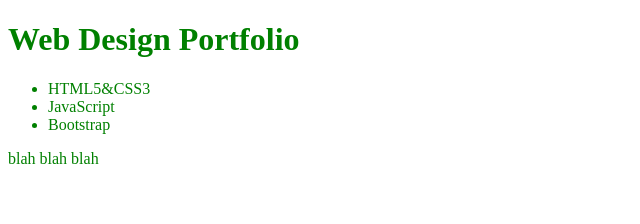
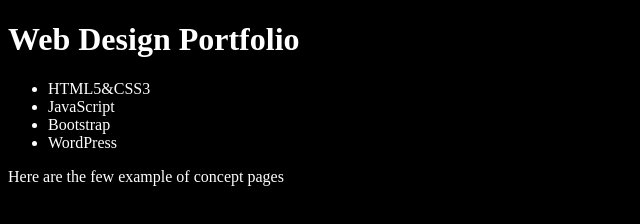
Before and after one commit to kellygracethornton/kellygracethornton.github.io, a plain HTML site: page index.html in a window 1280 px wide. Shown: the whole page, without its empty margins (0-640 px from the left). Drawn offline with Linux system fonts and the light colour scheme.

Commit message:
more nav and tweak css

```diff
--- a/index.html
+++ b/index.html
@@ -10,9 +10,10 @@
 	<li>HTML5&CSS3</li>
 	<li>JavaScript</li>
 	<li>Bootstrap</li>
+	<li>WordPress</li>
 </ul></nav>
 </header>
 <body>
-<p>blah blah blah</p>
+<p>Here are the few example of concept pages</p>
 </body>
 </html>
--- a/styles.css
+++ b/styles.css
@@ -3,5 +3,6 @@
 }
 
 body {
-	color:green;
+	background: black;
+	color:white;
 }
```
